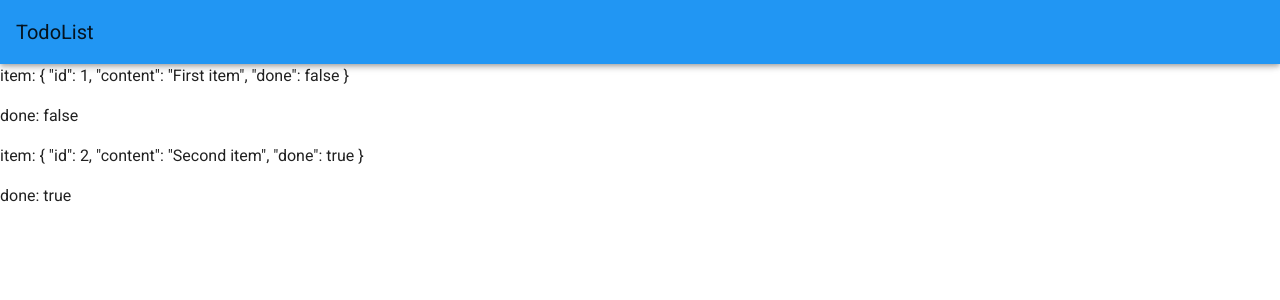
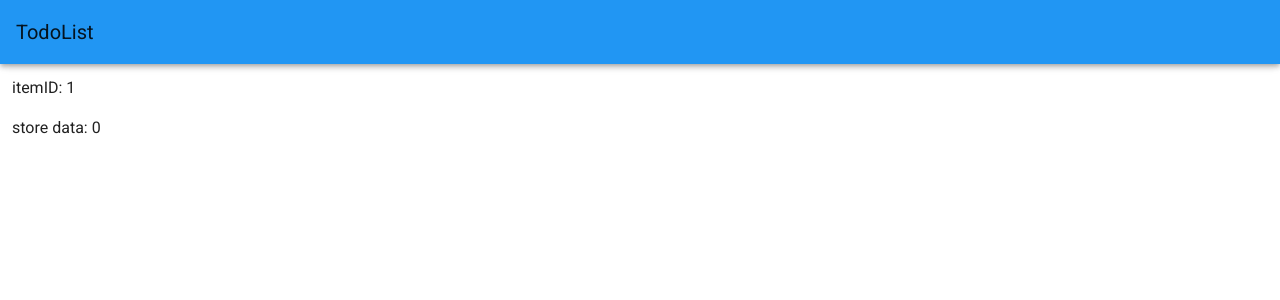
Before and after one commit to Norbi-S/todolist, a Vue app: page / in a window 1280 px wide. Shown: the top 300 px of the page. Built offline with nearby package versions, Linux system fonts and the light colour scheme.

Commit message:
Vuex store set up

```diff
--- a/package.json
+++ b/package.json
@@ -10,7 +10,8 @@
   "dependencies": {
     "core-js": "^3.6.5",
     "vue": "^2.6.11",
-    "vuetify": "^2.2.11"
+    "vuetify": "^2.2.11",
+    "vuex": "^3.4.0"
   },
   "devDependencies": {
     "@typescript-eslint/eslint-plugin": "^2.33.0",
--- a/src/App.vue
+++ b/src/App.vue
@@ -4,7 +4,7 @@
       <v-toolbar-title>TodoList</v-toolbar-title>
     </v-app-bar>
     <v-main>
-      <TodoItemList :items="items" :doneItems="doneItems"></TodoItemList>
+      <TodoItemList></TodoItemList>
     </v-main>
   </v-app>
 </template>
@@ -20,20 +20,7 @@ type State = {
 
 export default Vue.extend({
   components: {
-    TodoItemList
+    TodoItemList,
   },
-  data: function(): State {
-    return {
-      items: [
-        { id: 1, content: "First item", done: false },
-        { id: 2, content: "Second item", done: true }
-      ]
-    };
-  },
-  computed: {
-    doneItems: function(): Array<number> {
-      return this.items.filter(({ done }) => done).map(({ id }) => id);
-    }
-  }
 });
 </script>
--- a/src/components/TodoItemCard.vue
+++ b/src/components/TodoItemCard.vue
@@ -1,22 +1,22 @@
 <template>
   <div>
-    <p>item: {{ item }}</p>
-    <p>done: {{ done }}</p>
+    <p>itemID: {{ itemID }}</p>
+    <p>store data: {{ countAlias }}</p>
   </div>
 </template>
 
 <script lang="ts">
-import Vue, { PropType } from "vue";
-import ITodoItem from "src/common/ITodoItem";
+import Vue from "vue";
+import { mapState } from "vuex";
 
 export default Vue.extend({
   props: {
-    item: {
-      type: Object as PropType<ITodoItem>
+    itemID: {
+      type: Number,
     },
-    done: {
-      type: Boolean
-    }
-  }
+  },
+  computed: mapState({
+    countAlias: "data",
+  }),
 });
 </script>
--- a/src/components/TodoItemList.vue
+++ b/src/components/TodoItemList.vue
@@ -1,25 +1,14 @@
 <template>
   <v-container fluid>
-    <v-row v-for="item in items" :key="item.id">
-      <TodoItemCard :item="item" :done="doneItems.includes(item.id)"></TodoItemCard>
-    </v-row>
+    <TodoItemCard :itemID="1"></TodoItemCard>
   </v-container>
 </template>
 
 <script lang="ts">
-import Vue, { PropType } from "vue";
+import Vue from "vue";
 import TodoItemCard from "./TodoItemCard.vue";
-import ITodoItem from "src/common/ITodoItem";
 
 export default Vue.extend({
-  props: {
-    items: {
-      type: Array as PropType<Array<ITodoItem>>
-    },
-    doneItems: {
-      type: Array as PropType<Array<number>>
-    }
-  },
-  components: { TodoItemCard }
+  components: { TodoItemCard },
 });
 </script>
--- a/src/main.ts
+++ b/src/main.ts
@@ -1,10 +1,12 @@
-import Vue from 'vue'
-import App from './App.vue'
-import vuetify from './plugins/vuetify';
+import Vue from "vue";
+import App from "./App.vue";
+import vuetify from "./plugins/vuetify";
+import Store from "./store/Store";
 
-Vue.config.productionTip = false
+Vue.config.productionTip = false;
 
 new Vue({
+  store: Store,
   vuetify,
-  render: h => h(App)
-}).$mount('#app')
+  render: (h) => h(App),
+}).$mount("#app");
--- /dev/null
+++ b/src/store/Store.ts
@@ -0,0 +1,10 @@
+import Vue from "vue";
+import Vuex from "vuex";
+
+Vue.use(Vuex);
+
+export default new Vuex.Store({
+  state: {
+    data: 0,
+  },
+});
```
Also changed, not shown: src/store/modules/TodoItemsModule.ts (added), 1 other file (tests, documents, lock files or other folders).
